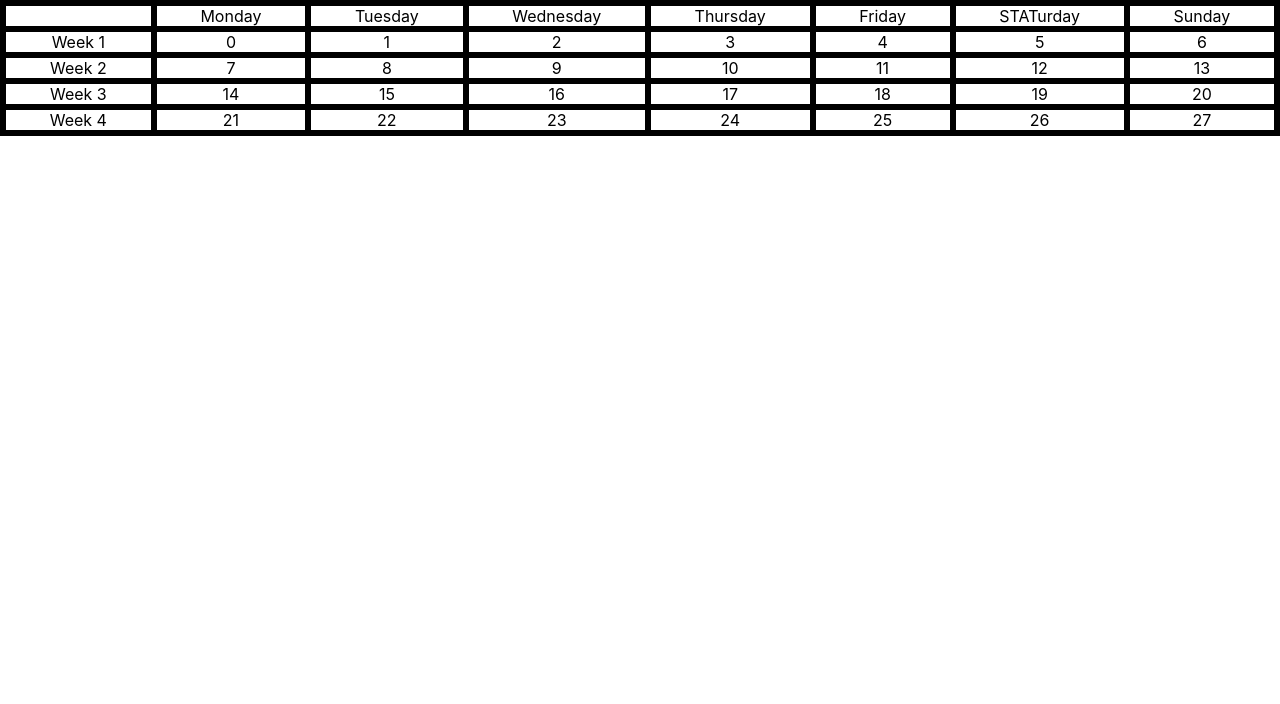
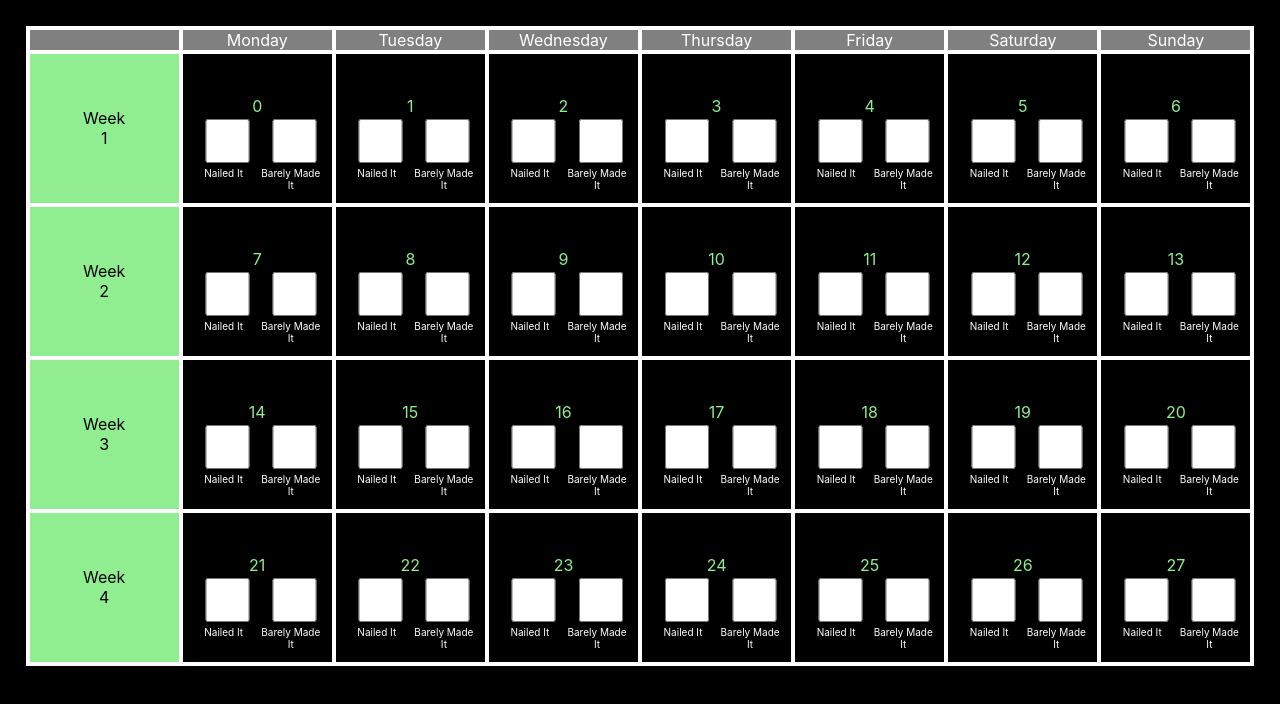
Before and after one commit to CMcManamon/workout-calendar, a React (Create React App) app: page / in a window 1280 px wide. Shown: the top 704 px of the page. Built offline with nearby package versions, Linux system fonts and the light colour scheme.

Commit message:
Add checkboxes and color styling

```diff
--- a/src/App.css
+++ b/src/App.css
@@ -1,3 +1,8 @@
+body {
+  background-color: black;
+  margin: 0;
+  padding: 0;
+}
 .App {
   text-align: center;
 }
--- a/src/components/Calendar/Calendar.css
+++ b/src/components/Calendar/Calendar.css
@@ -1,9 +1,8 @@
 .calendar {
   display: grid;
-  grid-template-columns: repeat(8, auto);
-  border-style: solid;
+  grid-template-columns: repeat(8, 1fr);
+  gap: 4px;
+  border: 4px solid white;
+  margin: 2%;
+  background-color: white;
 }
-
-.calendar .cell {
-  border-style: solid;
-}
--- a/src/components/Calendar/Calendar.js
+++ b/src/components/Calendar/Calendar.js
@@ -1,5 +1,7 @@
 import "./Calendar.css";
 import Cell from "./Cell/Cell";
+import LabelOnlyCell from "./Cell/LabelOnlyCell";
+import WorkoutCell from "./Cell/WorkoutCell";
 
 const rowHeaders = [
   "",
@@ -8,7 +10,7 @@ const rowHeaders = [
   "Wednesday",
   "Thursday",
   "Friday",
-  "STATurday",
+  "Saturday",
   "Sunday",
 ];
 const rowCount = 4;
@@ -16,9 +18,21 @@ let rows = [];
 
 for (let i = 0; i < rowCount; i++) {
   let row = [];
-  row.push(<Cell key={"week" + i}>Week {i + 1}</Cell>);
+  row.push(
+    <Cell key={"week" + i}>
+      <div className="week-number-header">
+        Week
+        <br />
+        {i + 1}
+      </div>
+    </Cell>
+  );
   for (let j = 0; j < 7; j++) {
-    row.push(<Cell key={7 * i + j}>{7 * i + j}</Cell>);
+    row.push(
+      <Cell key={7 * i + j}>
+        <WorkoutCell label={`${7 * i + j}`} />
+      </Cell>
+    );
   }
   rows.push(row);
 }
@@ -27,7 +41,11 @@ const Calendar = () => {
   return (
     <div className="calendar">
       {rowHeaders.map((day, index) => {
-        return <Cell key={"weekday" + index}>{day}</Cell>;
+        return (
+          <Cell key={"weekday" + index}>
+            <div className="weekday-header">{day}</div>
+          </Cell>
+        );
       })}
       {rows}
     </div>
--- /dev/null
+++ b/src/components/Calendar/Cell/Cell.css
@@ -0,0 +1,50 @@
+.cell {
+  background-color: white;
+}
+
+.cell .weekday-header {
+  color: white;
+  background-color: grey;
+  height: 100%;
+}
+
+.cell .week-number-header {
+  display: flex;
+  flex-direction: column;
+  justify-content: center;
+  align-items: center;
+  height: 100%;
+  background-color: lightgreen;
+}
+
+.cell .workout-cell {
+  background-color: black;
+  color: lightgreen;
+  display: flex;
+  flex-direction: column;
+  aspect-ratio: 1/1;
+  align-items: center;
+  padding: 5%;
+  justify-content: center;
+}
+
+.workout-cell label {
+  display: block;
+  margin: auto;
+  font-size: 10px;
+  color: white;
+}
+
+.workout-cell .checkbox-container {
+  display: grid;
+  grid-template-columns: 1fr 1fr;
+}
+
+.workout-cell .checkbox-container input[type="checkbox"] {
+  width: 100%;
+  height: 100%;
+  flex: 0 1 auto;
+}
+
+.cell .label-only-cell {
+}
--- a/src/components/Calendar/Cell/Cell.js
+++ b/src/components/Calendar/Cell/Cell.js
@@ -1,3 +1,5 @@
+import "./Cell.css";
+
 const Cell = (props) => {
   return <div className="cell">{props.children}</div>;
 };
--- /dev/null
+++ b/src/components/Calendar/Cell/LabelOnlyCell.js
@@ -0,0 +1,7 @@
+import "./Cell.css";
+
+const LabelOnlyCell = (props) => {
+  const { label } = props;
+  return <div className="label-only-cell">{label}</div>;
+};
+export default LabelOnlyCell;
--- /dev/null
+++ b/src/components/Calendar/Cell/WorkoutCell.js
@@ -0,0 +1,23 @@
+import "./Cell.css";
+
+const WorkoutCell = (props) => {
+  const { label } = props;
+  return (
+    <div className="workout-cell">
+      {label}
+      <div className="checkbox-container">
+        <div>
+          <input type="checkbox" name="nailed-it"></input>
+          <br />
+          <label for="nailed-it">Nailed It</label>
+        </div>
+        <div>
+          <input type="checkbox" name="barely-made-it"></input>
+          <br />
+          <label for="barely-made-it">Barely Made It</label>
+        </div>
+      </div>
+    </div>
+  );
+};
+export default WorkoutCell;
```
Also changed, not shown: src/components/Calendar/Cell/StatCell.js (added).
